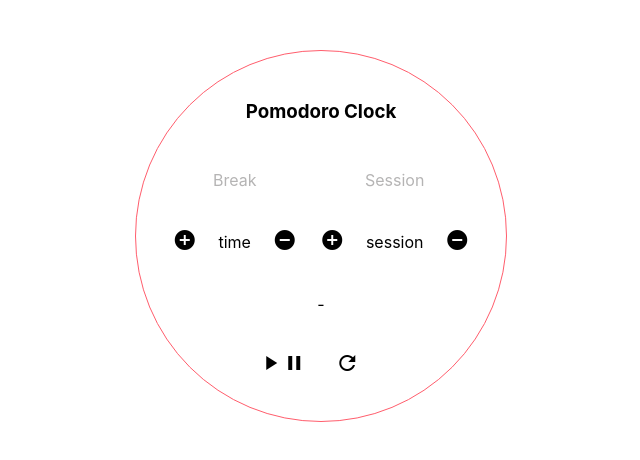
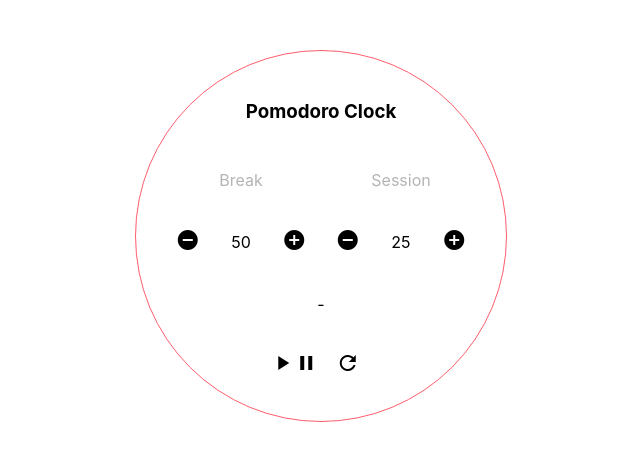
Before and after one commit to pcristov/pomodoro-clock, a React (Create React App) app: page / in a window 1280 px wide. Shown: the top 460 px of the page, without its empty margins (319-959 px from the left). Built offline with nearby package versions, Linux system fonts and the light colour scheme.

Commit message:
Implement functions reset, increment and decrement session and break Update styles

```diff
--- a/src/Pomodoro.css
+++ b/src/Pomodoro.css
@@ -43,7 +43,7 @@
     color: #b5b4b4;
 }
 
-.break-increment {
+.break-decrement {
 	grid-column: 1/2;
 	grid-row: 3;
 }
@@ -53,12 +53,12 @@
 	grid-row: 3;
 }
 
-.break-decrement {
+.break-increment {
 	grid-column: 3/4;
 	grid-row: 3;
 }
 
-.session-increment {
+.session-decrement {
 	grid-column: 4/5;
 	grid-row: 3;
 }
@@ -68,7 +68,7 @@
 	grid-row: 3;
 }
 
-.session-decrement {
+.session-increment {
 	grid-column: 6/7;
 	grid-row: 3;
 }
--- a/src/Pomodoro.js
+++ b/src/Pomodoro.js
@@ -7,10 +7,15 @@ export default class Pomodoro extends Component {
 	    super(props)
 
 	    this.state = {
-
+			breakLength: 50,
+			sessionLength: 25
 	    }
 
 	    this.addToExpression = this.addToExpression.bind(this);
+	    this.breakIncrement = this.breakIncrement.bind(this);
+	    this.breakDecrement = this.breakDecrement.bind(this);
+	    this.sessionIncrement = this.sessionIncrement.bind(this);
+	    this.sessionDecrement = this.sessionDecrement.bind(this);
 	    this.reset = this.reset.bind(this);
 	}
 
@@ -18,9 +23,34 @@ export default class Pomodoro extends Component {
 		let input = e.target.innerHTML;
 	}
 
+	breakIncrement() {
+		this.setState(prevState => ({
+			breakLength: (prevState.breakLength < 60) ? prevState.breakLength + 1 : 60
+		}))
+	}
+
+	breakDecrement() {
+		this.setState(prevState => ({
+			breakLength: (prevState.breakLength > 1) ? prevState.breakLength - 1 : 1
+	    }))
+	}
+
+	sessionIncrement() {
+		this.setState(prevState => ({
+			sessionLength: (prevState.sessionLength < 60) ? prevState.sessionLength + 1 : 60
+		}))
+	}
+
+	sessionDecrement() {
+		this.setState(prevState => ({
+			sessionLength: (prevState.sessionLength > 1) ? prevState.sessionLength - 1 : 1
+	    }))
+	}
+
 	reset() {
 		this.setState({
-
+			breakLength: 5,
+			sessionLength: 25
 	    });
 	}
 
@@ -32,31 +62,23 @@ export default class Pomodoro extends Component {
 				<div className="break-label" id="break-label">Break</div>
 				<div className="session-label" id="session-label">Session</div>
 
-				<div className="break-increment" id="break-increment" onClick={ this.reset }>
-					<i class="material-icons">add_circle</i>
-				</div>
-				<div className="break-length" id="break-length">time</div>
-				<div className="break-decrement" id="break-decrement" onClick={ this.reset }>
-					<i class="material-icons">remove_circle</i>
-				</div>
+				<div className="break-decrement" id="break-decrement" onClick={ this.breakDecrement }><i className="material-icons">remove_circle</i></div>
+				<div className="break-length" id="break-length">{ this.state.breakLength }</div>
+				<div className="break-increment" id="break-increment" onClick={ this.breakIncrement }><i className="material-icons">add_circle</i></div>
 
-				<div className="session-increment" id="session-increment" onClick={ this.reset }>
-					<i class="material-icons">add_circle</i>
-				</div>
+				<div className="session-decrement" id="session-decrement" onClick={ this.sessionDecrement }><i className="material-icons">remove_circle</i></div>
+				<div className="session-length" id="session-length">{ this.state.sessionLength }</div>
+				<div className="session-increment" id="session-increment" onClick={ this.sessionIncrement }><i className="material-icons">add_circle</i></div>
+
 				<div className="timer-label" id="timer-label">Session</div>
 				<div className="time-left" id="time-left">-</div>
-				<div className="session-decrement" id="session-decrement" onClick={ this.reset }>
-					<i class="material-icons">remove_circle</i>
-				</div>
-
-				<div className="session" id="session">session</div>
 
 				<div className="start_stop" id="start_stop" onClick={ this.start }>
-					<i class="material-icons">play_arrow</i>
-					<i class="material-icons">pause</i>
+					<i className="material-icons">play_arrow</i>
+					<i className="material-icons">pause</i>
 				</div>
 				<div className="reset" id="reset" onClick={ this.reset }>
-					<i class="material-icons">refresh</i>
+					<i className="material-icons">refresh</i>
 				</div>
 			</div>
 	)}
```
